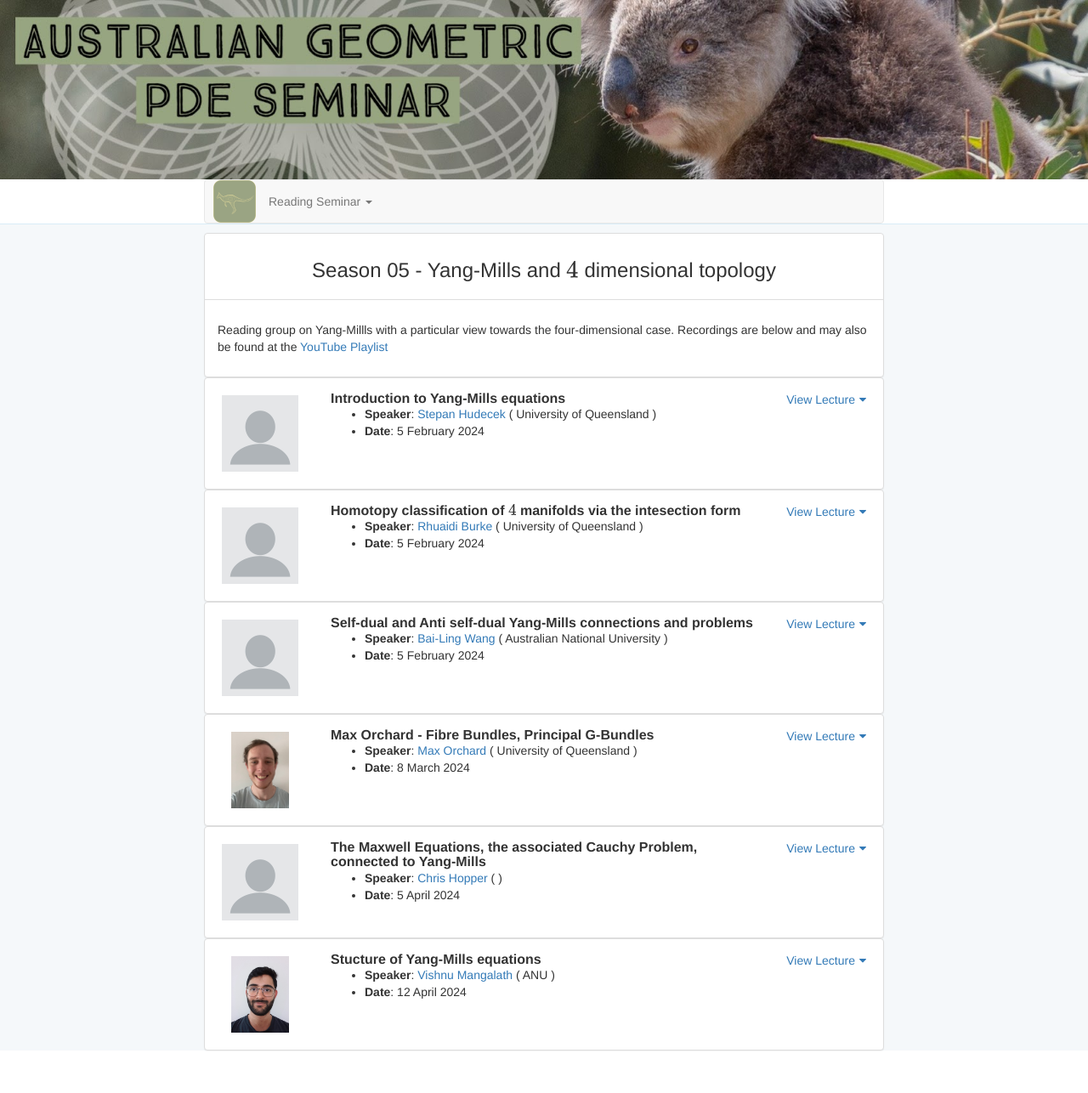
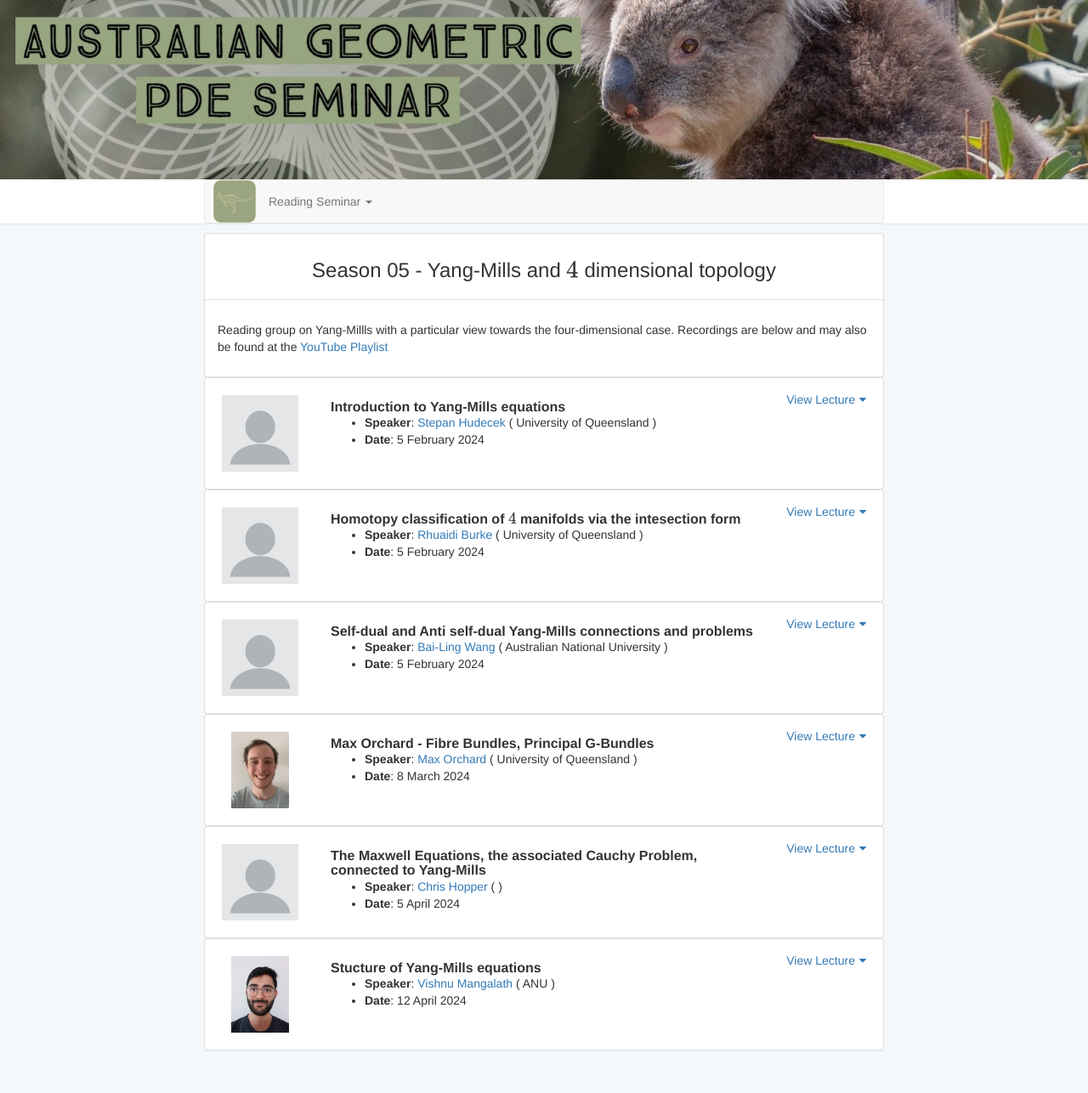
Before and after one commit to oz-geom-pde/oz-geom-pde.github.io, a Jekyll site: the page built from season05/index.html, in a window 1280 px wide. Shown: the whole page at 85% size. Built offline with Jekyll 4.4.1, drawn with Linux system fonts in a browser that asks for light colours; before the commit the page ends 1236 px from its top, so only the background shows below that.

Commit message:
Added some padding.

```diff
--- a/css/style.css
+++ b/css/style.css
@@ -55,6 +55,7 @@
     border-top-style: solid;
     border-top-color: #D9EDF7;
     border-top-width: thin;
+    padding-bottom: 50px;
 }
 
 .panel {
@@ -379,3 +380,7 @@
     transform: rotate(359deg);
   }
 }
+
+div.post-summary {
+    padding-top: 10px;
+}
```
